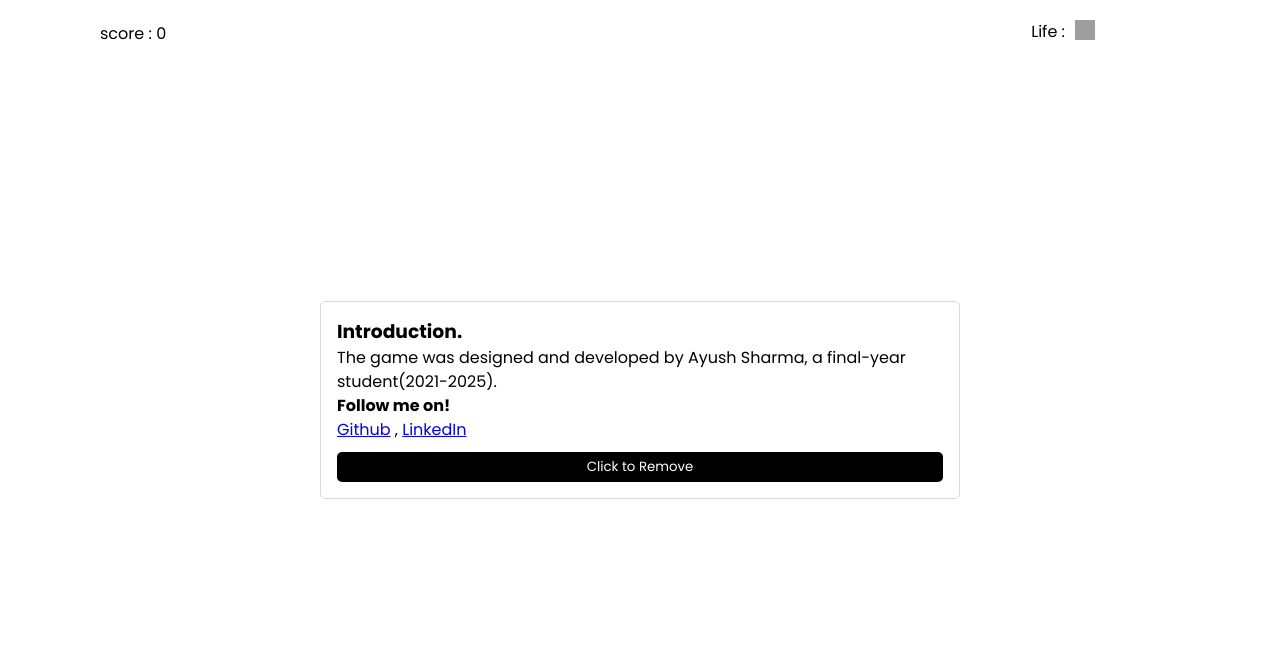
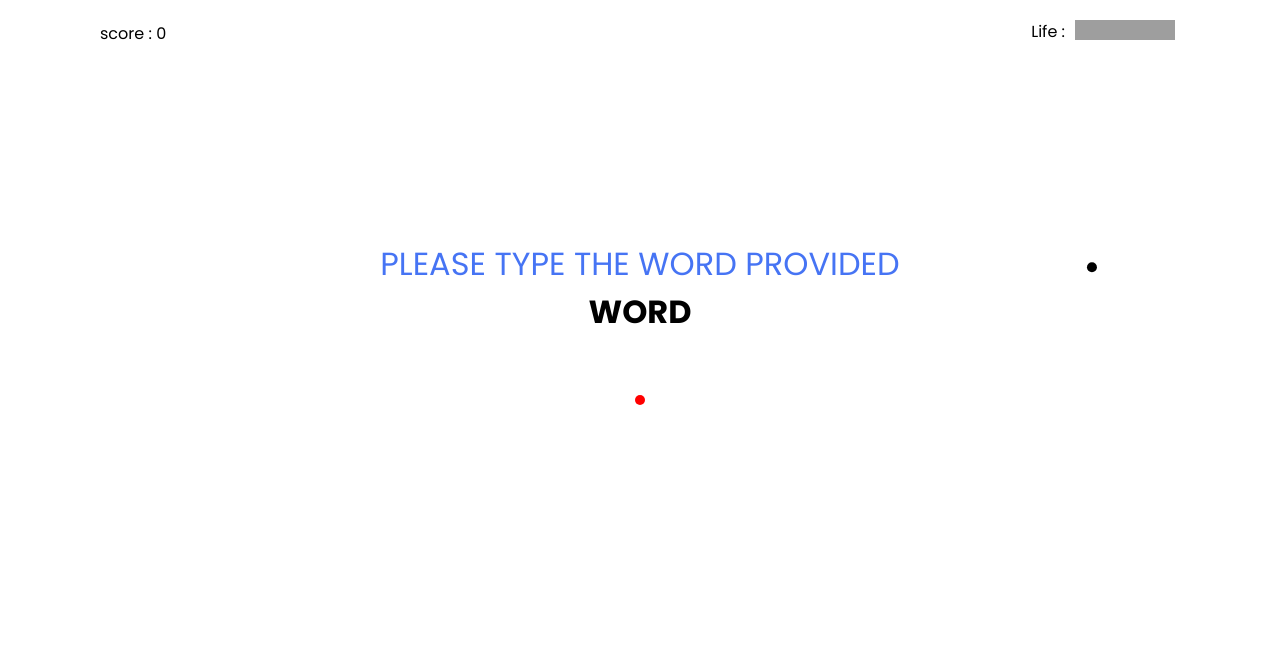
Before and after one commit to Ayush-may/shooter-game, a website built with Vite: page index.html in a window 1280 px wide. Both pictures are taken after a click on the button "Play Now". Shown: the top 645 px of the page. Built offline with nearby package versions, Linux system fonts and the light colour scheme; grey boxes are pictures that could not be loaded.

Commit message:
finished according to my perspective

```diff
--- a/canvas.js
+++ b/canvas.js
@@ -1,58 +1,139 @@
 import Bullet from "./Bullet";
 import Player from "./player";
-import { generateWord, handlePlayNowButtonClick, updateLife, updateScore } from "./utility/gameLogics";
+import { generateWord, updateLife, updateScore } from "./utility/gameLogics";
 import generateEnemy from "./utility/generateEnemy";
 import handleCollision from "./utility/handleCollision";
-import isThreshold from "./utility/isThreshold";
 
-let score = 0;
-let life = 1;
+export let score = { value: 0 };
+export let life = { value: 1 };
+export let running = { value: true };
+export let isGameStart = { value: false };
 
-function getScore() { return score; }
-function getLife() { return life; }
+export let ctx;
+
+function checkBeyoundScreen(enemy) {
+  return enemy.x < 0 || enemy.x > innerWidth || enemy.y < 0 || enemy.y > innerHeight;
+}
 
 export default function setupCanvas(canvas) {
-    const ctx = canvas.getContext('2d');
+  // const ctx = canvas.getContext('2d');
+  ctx = canvas.getContext('2d');
   let player = new Player(Math.round(window.innerWidth / 2), Math.round(window.innerHeight / 2), 5);
   let bullets = [];
   let visited = [];
   let enemies = [];
-    let running = true;
   let timerSpeed = 1000;
-    let timerDecrement = 50;
   let timer;
-    let isGameStart = { value: false };
   let wordElement = document.getElementById('word');
   let wordInput = document.getElementById('word-input');
+  const popAudio = new Audio("assets/sounds/pop.mp3");
+  const damageAudio = new Audio("assets/sounds/damage.mp3");
+  const gameOverAudio = new Audio("assets/sounds/game-over.mp3");
+  const fireAudio = new Audio("assets/sounds/pop.wav");
+  const buttonClickSound = new Audio("assets/sounds/button-click.wav");
+
+  // document.querySelector('.introduction-modal').addEventListener('click', function () {
+  //     this.classList.add('hide');
+  //     setTimeout(() => {
+  //         this.remove();
+  //     }, 500)
+  // })
+
+  document.querySelectorAll('button').forEach(button => {
+    button.addEventListener('click', () => {
+      if (buttonClickSound)
+        buttonClickSound.play();
+    });
+  })
+
+  function startTimer() {
+    clearInterval(timer);
+    timer = setInterval(() => { generateEnemy(enemies, player, visited); }, timerSpeed);
+  }
+
+  function clearTimer() {
+    if (timer) {
+      clearInterval(timer);
+      timer = null;
+    }
+  }
 
   function initialRun() {
-        updateScore(getScore());
-        updateLife(getLife());
-        handlePlayNowButtonClick(render, startGame, isGameStart);
+    score.value = 0;
+    life.value = 5;
+    running.value = true;
+    updateScore(score);
+    updateLife(life);
+    bullets.length = 0;
+    visited.length = 0;
+    enemies.length = 0;
+    startTimer();
+
+    document.querySelectorAll('.hide').forEach(e => { e.classList.remove('hide') })
   }
   initialRun();
 
-    function startGame() {
-        bullets = [];
-        visited = [];
-        enemies = [];
+  function idk() {
+    document.querySelectorAll('.fade-out').forEach(e => { e.classList.add('hide'); })
+    setTimeout(() => {
+      document.querySelectorAll('.fade-out').forEach(e => {
+        e.style.display = 'none';
+      })
+    }, 500)
+
+    setTimeout(() => {
+      document.querySelector('.word-panel').style.display = "block";
+      document.getElementById('word-input').focus();
+
+      isGameStart.value = true;
+      running.value = true;
+      initialRun();
+      render();
+
+      setTimeout(() => { document.querySelector('#word-first-try').style.display = "none"; }, 3000)
+    }, 1000)
   }
 
-    const temp = () => {
-        generateEnemy(enemies, player, visited);
-        if (timerSpeed <= 400)
-            generateEnemy(enemies, player, visited);
-        if (timerSpeed <= 100)
-            generateEnemy(enemies, player, visited);
-        // timerSpeed -= timerDecrement;
-        clearInterval(timer);
-        timer = setInterval(temp, timerSpeed);
-    }
+  document.getElementById('home-button').addEventListener('click', e => {
+    initialRun();
+    clearTimer();
+    isGameStart.value = false;
+    document.querySelectorAll('.fade-out').forEach(e => {
+      e.classList.remove('hide');
+    })
 
-    timer = setInterval(temp, timerSpeed);
+    document.querySelectorAll('.fade-out').forEach(e => {
+      e.classList.remove('hide');
+      e.style.display = 'block';
+    })
+
+    document.querySelector('.word-panel').style.display = "none";
+
+    document.querySelector('#game-over-modal').classList.add('fade-out');
+    document.querySelector('#game-over-modal').classList.add('hide');
+    setTimeout(() => {
+      document.querySelector('#game-over-modal').style.display = 'none';
+      render();
+    }, 500)
+  })
+  document.getElementById('replay-button').addEventListener("click", () => {
+    document.querySelector('#game-over-modal').classList.add('fade-out');
+    document.querySelector('#game-over-modal').classList.add('hide');
+    setTimeout(() => {
+      document.querySelector('#game-over-modal').style.display = 'none';
+      render();
+    }, 500)
+    idk();
+  })
+
+  document.getElementById('play-now')?.addEventListener("click", () => {
+    idk();
+  })
+
   function render() {
-        if (running) {
+    if (running.value) {
       ctx.clearRect(0, 0, innerWidth, innerHeight);
+      console.log('canvas is running');
 
       player.draw(ctx);
       bullets.forEach(bullet => {
@@ -62,8 +143,11 @@ export default function setupCanvas(canvas) {
       enemies.forEach((enemy, enemyIdx) => {
         enemy.draw(ctx);
 
-
-                if (wordElement.innerText.toLowerCase() == wordInput.value.trim().toLowerCase()) {
+        if (isGameStart.value &&
+          visited[enemyIdx] == -1 &&
+          wordElement.innerText.toLowerCase() == wordInput.value.trim().toLowerCase()) {
+          if (fireAudio)
+            fireAudio.play();
           bullets.push(new Bullet(player.x, player.y, 3, 1, enemy));
           visited[enemyIdx] = 1;
           wordInput.value = '';
@@ -72,29 +156,18 @@ export default function setupCanvas(canvas) {
           wordElement.innerHTML = generateWord();
         }
 
-                if (isGameStart.value &&
-                    // isThreshold(enemy, 500) &&
-                    visited[enemyIdx] == -1 &&
-                    wordElement.innerText.toLowerCase() == wordInput.value.trim().toLowerCase()
-                ) {
-                    bullets.push(new Bullet(player.x, player.y, 3, 1, enemy));
-                    visited[enemyIdx] = 1;
-                    // wordInput.value = '';
-                    // wordInput.focus();
-                    // wordElement.innerHTML = '';
-                    // wordElement.innerHTML = generateWord();
-                }
-
         bullets.forEach((bullet, bulletIdx) => {
           if (handleCollision(bullet, enemy)) {
+            popAudio.play();
             enemies.splice(enemyIdx, 1);
             visited.splice(enemyIdx, 1);
             bullets.splice(bulletIdx, 1);
-                        score += 10;
+            score.value += 10;
             updateScore(score);
           }
         })
 
+        // removes enemies beyound screen
         if (checkBeyoundScreen(enemy)) {
           enemies.splice(enemyIdx, 1);
           visited.splice(enemyIdx, 1);
@@ -103,13 +176,15 @@ export default function setupCanvas(canvas) {
         // stops animation if enemy touch player
         if (isGameStart.value) {
           if (handleCollision(player, enemy)) {
-                        life--;
+            damageAudio.play();
+            life.value--;
             enemies.splice(enemyIdx, 1);
-                        if (life == 0) {
-                            document.getElementById('total-score').innerHTML = "Total Score : " + getScore();
+            if (life.value == 0) {
+              gameOverAudio.play();
+              document.getElementById('total-score').innerHTML = "Total Score : " + score.value;
               document.getElementById('game-over-modal').style.display = 'block';
-                            running = false;
               clearInterval(timer);
+              running.value = false;
             }
             updateLife(life);
           }
@@ -121,16 +196,3 @@ export default function setupCanvas(canvas) {
   }
   render();
 }
-
-function checkBeyoundScreen(enemy) {
-    return enemy.x < 0 || enemy.x > innerWidth || enemy.y < 0 || enemy.y > innerHeight;
-}
-
-function isClosetEnemyToPlayer(enemy, player) {
-    const distance = Math.sqrt(Math.pow(enemy.x - player.x, 2) + Math.pow(enemy.y - player.y, 2));
-    return distance < 200;
-}
-
-function startGame() {
-    return true;
-}
--- a/index.html
+++ b/index.html
@@ -5,6 +5,7 @@
     <link rel="icon" type="image/svg+xml" href="/vite.svg" />
     <meta name="viewport" content="width=device-width, initial-scale=1.0" />
     <title>Vite App</title>
+    <link rel="stylesheet" href="https://cdnjs.cloudflare.com/ajax/libs/font-awesome/6.6.0/css/all.min.css" integrity="sha512-Kc323vGBEqzTmouAECnVceyQqyqdsSiqLQISBL29aUW4U/M7pSPA/gEUZQqv1cwx4OnYxTxve5UMg5GT6L4JJg==" crossorigin="anonymous" referrerpolicy="no-referrer" />
   </head>
   <body>
     <div id="app"></div>
--- a/main.js
+++ b/main.js
@@ -5,12 +5,19 @@ document.querySelector('#app').innerHTML = `
     <div class="introduction-modal">
         <h3>Introduction.</h3>
         <p>The game was designed and developed by Ayush Sharma, a final-year student(2021-2025).</p>
-        <h4>Follow me on!</h4>
-            <a href="https://github.com/ayush-may/" target="_blank">Github</a> ,
-            <a href="https://www.linkedin.com/in/ayush14may/" target="_blank">LinkedIn</a>
-        <button>Click to Remove</button>
+        <h4 style="display:inline;">Follow me on!</h4>
+        <a href="https://github.com/ayush-may/" target="_blank">Github</a> ,
+        <a href="https://www.linkedin.com/in/ayush14may/" target="_blank">LinkedIn</a>
+        <hr>
+        <h5 style="display:block;font-weight:normal;">Please create an issue on GitHub if you would like to propose a new feature or suggest any improvements.</h5>
+        <i class="fa-solid fa-xmark"></i>
     </div>
     <div class="modal fade-out">
+        <h3>Introduction.</h3>
+        <p>The game was designed and developed by Ayush Sharma, a final-year student(2021-2025).</p>
+        <h4 style="display:inline;">Follow me on!</h4>
+        <a href="https://github.com/ayush-may/" target="_blank">Github</a> ,
+        <a href="https://www.linkedin.com/in/ayush14may/" target="_blank">LinkedIn</a>
         <h3>How to play ?</h3>
             <ol>
                 <li>You are positioned as the player at the center of the screen.</li>
@@ -33,17 +40,16 @@ document.querySelector('#app').innerHTML = `
         </div >
 
         <div class="word-panel">
+            <p id="word-first-try">Please type the word provided</p>
             <p id="word">WORD</p>
-            <input type="text" id="word-input" autocompletion="off" >
+            <input type="text" id="word-input" autocomplete="off" >
         </div>
-        <div id="game-over-modal">
+        <div id="game-over-modal" class="">
+            <h1 style="text-align:center;color:black">GAME OVER!</h1>
             <p id="total-score" style="text-align:center;color:black">Total Score : 100</p>
-            <button place="home">Home</button>
-            <button place="replay">replay?</button>
+            <button place="home" id="home-button">Home</button>
+            <button place="replay" id="replay-button">replay?</button>
         </div>
     <canvas id="canvas" width="${window.innerWidth}" height="${window.innerHeight}" />
 `
 setupCanvas(document.querySelector('#canvas'))
-
-// < p id = "word-name" style = "font-size:3rem;" > M</p >
-//     <input type="text" style="background:transparent; border:1px solid black;outline:none;text-align:center;font-size: 20px;width:100px" />
--- a/style.css
+++ b/style.css
@@ -52,7 +52,7 @@ body,
 }
 
 .modal {
-  width: 600px;
+  width: 50rem;
   height: fit-content;
   padding: 1rem;
   position: absolute;
@@ -114,7 +114,7 @@ body,
 
 .word-panel {
   position: absolute;
-  bottom: 10%;
+  top: 30%;
   left: 50%;
   transform: translateX(-50%);
   color: black;
@@ -125,6 +125,12 @@ body,
   text-align: center;
   font-size: 2rem;
   font-weight: bold;
+}
+
+.word-panel #word-first-try {
+  color: rgb(70, 116, 244);
+  font-weight: normal;
+  text-transform: uppercase;
 }
 
 .word-panel input {
@@ -178,15 +184,17 @@ button[place="home"]:hover {
 
 .introduction-modal {
   max-width: 40rem;
-  background-color: white;
+  background-color: black;
   border: 1px solid rgb(218, 218, 218);
   border-radius: 5px;
   position: absolute;
   top: 50%;
   left: 50%;
   transform: translate(-50%, -50%);
-  color: black;
+  color: white;
   padding: 1rem;
+  z-index: 999999;
+  display: none;
 }
 
 .introduction-modal button {
@@ -194,12 +202,38 @@ button[place="home"]:hover {
   margin-top: 10px;
   padding: 5px 20px;
   border: none;
-  color: white;
+  color: black;
   border-radius: 5px;
   cursor: pointer;
-  background-color: rgba(0, 0, 0, 1);
+  /* background-color: rgba(0, 0, 0, 1); */
+  background-color: white;
 }
 
 .introduction-modal button:hover {
-  background-color: rgba(0, 0, 0, 0.8);
+  background-color: rgb(237, 237, 237);
+  /* background-color: rgba(0, 0, 0, 0.8); */
 }
+
+.introduction-modal a {
+  color: red;
+}
+
+.introduction-modal i {
+  position: absolute;
+  top: 0;
+  right: 0;
+  padding: 10px;
+  border-radius: 9999px;
+  overflow: hidden;
+  color: white;
+}
+
+.introduction-modal i:hover {
+  background-color: rgb(63, 63, 63);
+}
+
+.introduction-modal.hide {
+  opacity: 0;
+  transform: translateX(-50%);
+  transition: all 0.5s ease-in;
+}
--- a/utility/gameLogics.js
+++ b/utility/gameLogics.js
@@ -1,7 +1,7 @@
 import words from "./words";
 
 export function updateScore(score) {
-    document.getElementById("score").innerHTML = "score : " + score;
+  document.getElementById("score").innerHTML = "score : " + score.value;
 }
 
 export function updateLife(life) {
@@ -9,7 +9,7 @@ export function updateLife(life) {
   const livesElement = document.getElementById("lives");
   livesElement.innerHTML = "";
 
-    for (let i = 0; i < life; i++) {
+  for (let i = 0; i < life.value; i++) {
     const img = document.createElement("img");
     img.src = src;
     img.width = 20;
@@ -18,33 +18,8 @@ export function updateLife(life) {
   }
 }
 
-export function handlePlayNowButtonClick(render, startGame, isGameStart) {
-    document.getElementById('play-now')?.addEventListener("click", () => {
-        document.querySelectorAll('.fade-out').forEach(e => {
-            e.classList.add('hide');
-        })
-
-        setTimeout(() => {
-            document.querySelectorAll('.fade-out').forEach(e => {
-                e.classList.add('hide');
-            })
-        }, 500)
-
-        setTimeout(() => {
-            document.querySelector('.word-panel').style.display = "block";
-            document.getElementById('word-input').focus();
-
-            isGameStart.value = true;
-            startGame();
-            render();
-        }, 1000)
-    })
-}
-
 export const generateWord = () => {
   let random = Math.round(Math.random() * words.length);
   let word = words[random];
-    // words.splice(random, 1);
-
   return word;
 }
--- a/utility/generateEnemy.js
+++ b/utility/generateEnemy.js
@@ -4,7 +4,7 @@ export default function generateEnemy(enemies, player, visited) {
     const val = Math.round(Math.random() * 4);
     let x, y, radii, speed = 2;
     radii = generateRadii(5, 5);
-    speed = generateSpeed(1, 1);
+    speed = 2;
 
     switch (val) {
         case 1:
@@ -14,7 +14,6 @@ export default function generateEnemy(enemies, player, visited) {
             enemies.push(new Enemy(x, y, radii, speed, player));
             break;
         case 2:
-            break;
             visited.push(-1);
             x = Math.round(Math.random() * innerWidth);
             y = 0;
@@ -27,7 +26,6 @@ export default function generateEnemy(enemies, player, visited) {
             enemies.push(new Enemy(x, y, radii, speed, player));
             break;
         case 4:
-            break;
             visited.push(-1);
             x = Math.round(Math.random() * innerWidth);
             y = innerHeight;
```
Also changed, not shown: 9 other files. Lines whose indentation alone changed are shown as unchanged.
